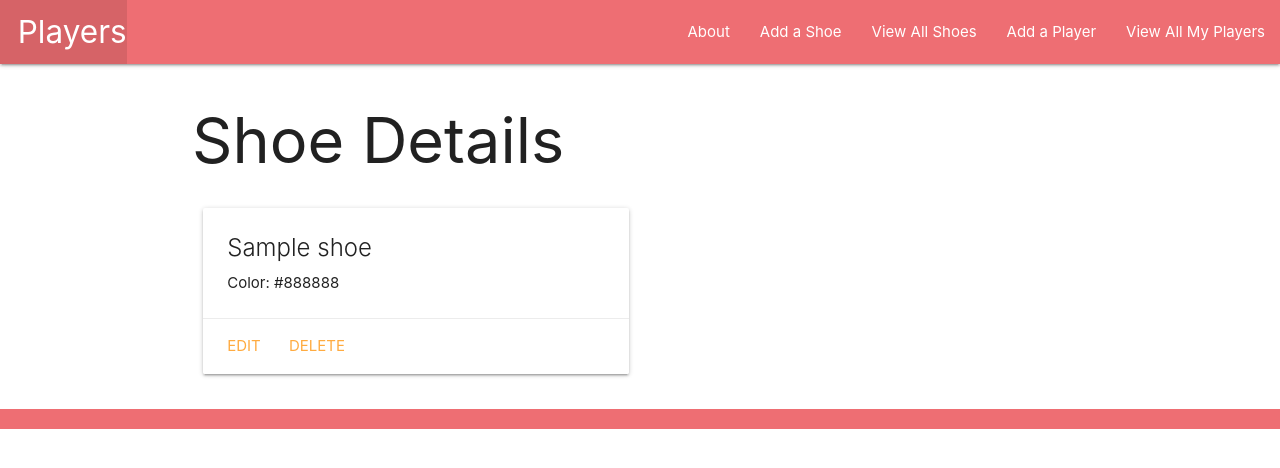
After one commit to Rodneyg3220/finch_collector, a Django app: page /shoes/1/ in a window 1280 px wide. The commit adds this page. Shown: the top 468 px of the page. Run offline with Django 4.2, Linux system fonts and the light colour scheme; tables that the repository leaves empty hold one stand-in row (values such as "Sample post").

Commit message:
latest commit

```diff
--- a/main_app/models.py
+++ b/main_app/models.py
@@ -1,5 +1,6 @@
 from django.db import models
 from django.urls import reverse
+from datetime import date
 
 # A tuple of 2-tuples
 MEALS = (
@@ -10,10 +11,21 @@ MEALS = (
 
 
 # Create your models here.
+class Shoe(models.Model):
+  name = models.CharField(max_length=50)
+  color = models.CharField(max_length=20)
+
+  def __str__(self):
+    return self.name
+
+  def get_absolute_url(self):
+    return reverse('shoes_detail', kwargs={'pk': self.id})
+
 class Player(models.Model):
     name = models.CharField(max_length=100)
     position = models.CharField(max_length=100)
     age = models.IntegerField()
+    shoes = models.ManyToManyField(Shoe)
 
     def __str__(self):
         return f'{self.name} ({self.id})'
@@ -21,6 +33,9 @@ class Player(models.Model):
   # Add this method
     def get_absolute_url(self):
         return reverse('detail', kwargs={'player_id': self.id})
+
+    def fed_for_today(self):
+        return self.feeding_set.filter(date=date.today()).count() >= len(MEALS)
 
 class Feeding(models.Model):
     date = models.DateField('feeding date')
@@ -36,5 +51,6 @@ class Feeding(models.Model):
     #Changing this instance method does not impact the database, therefore no makemigrations is necessary.
     def __str__(self):
         return f"{self.get_meal_display()} on {self.date}"
+
     class Meta:
         ordering = ['-date']
--- a/main_app/templates/base.html
+++ b/main_app/templates/base.html
@@ -19,6 +19,8 @@
         </ul>
         <ul class="right">
             <li><a href="{% url 'about' %}">About</a></li>
+            <li><a href="{% url 'shoes_create' %}">Add a Shoe</a></li>
+            <li><a href="{% url 'shoes_index' %}">View All Shoes</a></li>
             <li><a href="{% url 'players_create' %}">Add a Player</a></li>
             <li><a href="{% url 'index' %}">View All My Players</a></li>
         </ul>
--- /dev/null
+++ b/main_app/templates/main_app/shoe_detail.html
@@ -0,0 +1,20 @@
+{% extends 'base.html' %}
+{% block content %}
+
+<h1>Shoe Details</h1>
+
+<div class="row">
+  <div class="col s6 col-offset-3">
+    <div class="card">
+      <div class="card-content">
+        <span class="card-title">{{ shoe.name }}</span>
+        <p>Color: {{ shoe.color }}</p>
+      </div>
+      <div class="card-action">
+        <a href="{% url 'shoes_update' shoe.id %}">Edit</a>
+        <a href="{% url 'shoes_delete' shoe.id %}">Delete</a>
+      </div>
+    </div>
+  </div>
+</div>
+{% endblock %}
--- a/main_app/urls.py
+++ b/main_app/urls.py
@@ -10,4 +10,11 @@ urlpatterns = [
     path('players/<int:pk>/update/', views.PlayerUpdate.as_view(), name='players_update'),
     path('players/<int:pk>/delete/', views.PlayerDelete.as_view(), name='players_delete'),
     path('players/<int:player_id>/add_feeding/', views.add_feeding, name='add_feeding'),
+    path('players/<int:parent_shoe_id>/assoc_shoe/<int:shoe_id>/', views.assoc_shoe, name='assoc_shoe'),
+    path('players/<int:parent_shoe_id>/unassoc_shoe/<int:shoe_id>/', views.unassoc_shoe, name='unassoc_shoe'),
+    path('shoes/', views.ShoeList.as_view(), name='shoes_index'),
+    path('shoes/<int:pk>/', views.ShoeDetail.as_view(), name='shoes_detail'),
+    path('shoes/create/', views.ShoeCreate.as_view(), name='shoes_create'),
+    path('shoes/<int:pk>/update/', views.ShoeUpdate.as_view(), name='shoes_update'),
+    path('shoes/<int:pk>/delete/', views.ShoeDelete.as_view(), name='shoes_delete'),
 ]
--- a/main_app/views.py
+++ b/main_app/views.py
@@ -1,6 +1,7 @@
 from django.shortcuts import render, redirect
 from django.views.generic.edit import CreateView, UpdateView, DeleteView
-from .models import Player
+from django.views.generic import ListView, DetailView
+from .models import Player, Shoe
 from .forms import FeedingForm
 
 
@@ -29,8 +30,10 @@ def players_index(request):
 
 def players_detail(request, player_id):
   player = Player.objects.get(id=player_id)
+  id_list = player.shoes.all().values_list('id')
+  shoes_player_doesnt_have = Shoe.objects.exclude(id__in=id_list)
   feeding_form = FeedingForm()
-  return render(request, 'players/detail.html', { 'player': player, 'feeding_form': feeding_form })
+  return render(request, 'players/detail.html', { 'player': player, 'feeding_form': feeding_form, 'shoes': shoes_player_doesnt_have })
 
 def add_feeding(request, player_id):
   # create a ModelForm instance using the data in request.POST
@@ -46,8 +49,8 @@ def add_feeding(request, player_id):
 
 class PlayerCreate(CreateView):
   model = Player
-  fields = '__all__'
-  success_url = '/players/{player_id}'
+  fields = ['name', 'position', 'age']
+
 
 class PlayerUpdate(UpdateView):
   model = Player
@@ -57,3 +60,30 @@ class PlayerUpdate(UpdateView):
 class PlayerDelete(DeleteView):
   model = Player
   success_url = '/players'
+
+
+class ShoeList(ListView):
+  model = Shoe
+
+class ShoeDetail(DetailView):
+  model = Shoe
+
+class ShoeCreate(CreateView):
+  model = Shoe
+  fields = '__all__'
+
+class ShoeUpdate(UpdateView):
+  model = Shoe
+  fields = ['name', 'color']
+
+class ShoeDelete(DeleteView):
+  model = Shoe
+  success_url = '/shoes'
+
+def assoc_shoe(request, player_id, shoe_id):
+  Player.objects.get(id=player_id).shoes.add(shoe_id)
+  return redirect('detail', player_id=player_id)
+
+def unassoc_shoe(request, player_id, shoe_id):
+  Player.objects.get(id=player_id).shoes.remove(shoe_id)
+  return redirect('detail', player_id=player_id)
```
Also changed, not shown: main_app/templates/main_app/shoe_confirm_delete.html (added, +13 -0 lines), main_app/templates/main_app/shoe_form.html (added, +19 -0 lines), main_app/templates/main_app/shoe_list.html (added, +17 -0 lines), main_app/templates/players/detail.html (+46 -0 lines), main_app/migrations/0003_shoe_alter_feeding_options_alter_feeding_date_and_more.py (added).
